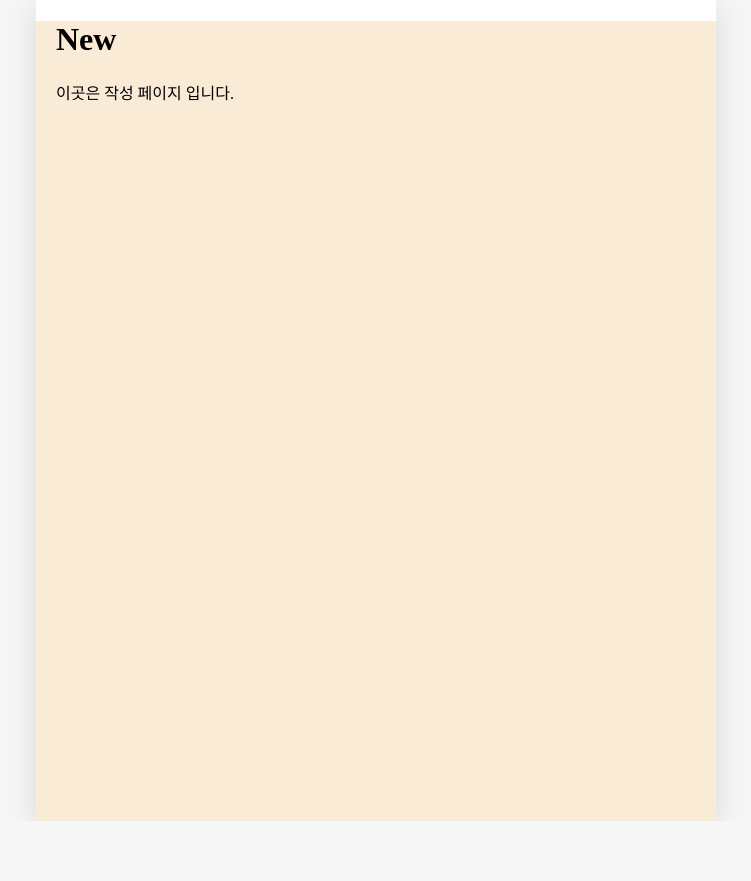
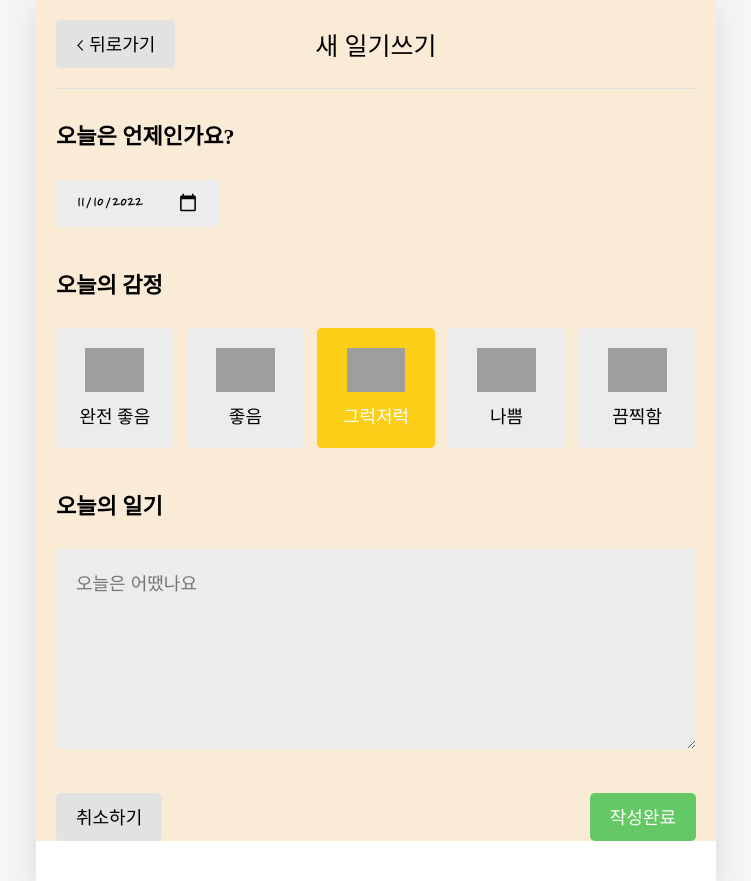
Before and after one commit to braverokmc79/react-emotion-diary, a React (Create React App) app: page /new in a window 1280 px wide. Shown: the whole page, without its empty margins (264-1015 px from the left). Before the commit the page ends 821 px from the top, so only its background shows below. Built offline with nearby package versions, Linux system fonts and the light colour scheme; grey boxes are pictures that could not be loaded; a web font is replaced by a local one.

Commit message:
58.페이지 구현 - 일기 쓰기 (/new)

```diff
--- a/src/App.css
+++ b/src/App.css
@@ -199,3 +199,111 @@
 .DiaryItem  .btn_wrapper{
     min-width: 70px;
 }
+
+
+
+
+
+/* DiaryEditor */
+
+
+
+.DiaryEditor section{
+    margin-bottom: 40px;
+}
+
+.DiaryEditor h4{
+    font-size: 22px;
+    font-weight: bold;
+}
+
+
+.DiaryEditor .input_date{
+    border: none;
+    border-radius: 5px;
+    background-color: #ececec;
+
+    padding:10px 20px;
+
+    cursor: pointer;
+    font-family: "Nanum Pen Script";
+    cursor: pointer;
+    font-size: 20px;
+}
+
+
+
+.DiaryEditor .emotion_list_wrapper{
+    display: grid;
+    grid-template-columns: repeat(5, auto);
+    gap:2%
+}
+
+
+.DiaryEditor textarea{
+    font-family:"Nanum Pen Script";
+    font-size: 18px;
+
+    box-sizing: border-box;
+    width: 100%;
+    min-height: 200px;
+    resize: vertical;
+
+    border: none;
+    border-radius: 5px;
+    background-color: #ececec;
+    padding: 20px;
+}
+
+.DiaryEditor .control_box{
+    display: flex;
+    justify-content: space-between;
+    align-items: center;
+
+}
+
+
+/* EmotionItem */
+.EmotionItem{
+    cursor: pointer;
+    border-radius: 5px;
+    padding-top: 20px;
+    padding-bottom: 20px;
+
+    display: flex;
+    flex-direction: column;
+    justify-content: center;
+    align-items: center;
+}
+
+.EmotionItem img{
+    width: 50%;
+    margin-bottom: 10px;
+}
+.EmotionItem span{
+    font-size: 18px;
+}
+
+.EmotionItem_off{
+    background-color: #ececec;
+}
+.EmotionItem_on_1{
+    background-color: #64c964;
+     color: #fff;
+}
+.EmotionItem_on_2{
+    background-color: #9dd772;
+     color: #fff;
+}
+.EmotionItem_on_3{
+    background-color: #fdce17;
+     color: #fff;
+}
+.EmotionItem_on_4{
+    background-color: #fd8446;
+     color: #fff;
+}
+.EmotionItem_on_5{
+    background-color: #fd565f;
+     color: #fff;
+}
--- a/src/App.js
+++ b/src/App.js
@@ -1,6 +1,6 @@
 
 import './App.css';
-import React, { useReducer, useRef } from 'react';
+import React, { useEffect, useReducer, useRef } from 'react';
 import { BrowserRouter, Routes, Route } from "react-router-dom"
 
 import Home from "./pages/Home";
@@ -18,13 +18,11 @@
   let newState = [];
   switch (action.type) {
     case "INIT":
-      return action.data;
+      return dummyData;
 
     case "CREATE": {
-      const newItem = {
-        ...action.data
-      };
-      newState = [newItem, ...state];
+      console.log("action.data  : ", action.data);
+      newState = [action.data, ...state];
       break;
     }
 
@@ -66,7 +64,7 @@
     id: 3,
     emotion: 3,
     content: "오늘의일기 3번",
-    date: 1668237921758
+    date: 1668384000000
   },
   {
     id: 4,
@@ -92,10 +90,17 @@
 function App() {
 
   const [data, dispatch] = useReducer(reducer, []);
-  const dataId = useRef(0);
+  const dataId = useRef(7);
+
+  useEffect(() => {
+    dispatch({ type: "INIT" });
+
+  }, []);
 
   //CREATE
   const onCreate = (date, content, emotion) => {
+    console.log("onCreate  : ", date, content, emotion);
+
     dispatch({
       type: "CREATE", data: {
         id: dataId.current,
@@ -129,7 +134,7 @@
 
 
   return (
-    <DiaryStateContext.Provider value={dummyData}>
+    <DiaryStateContext.Provider value={data}>
       <DiaryDispatchContext.Provider value={{ onCreate, onEdit, onRemove }} >
         <BrowserRouter>
           <div className="App">
--- /dev/null
+++ b/src/components/DiaryEditor.js
@@ -0,0 +1,136 @@
+import React, { useState, useRef, useContext } from 'react';
+import MyHeader from './MyHeader';
+import MyButton from './MyButton';
+import { useNavigate } from 'react-router-dom';
+import EmotionItem from './EmotionItem';
+import { DiaryDispatchContext } from '../App';
+
+const env = process.env;
+env.PUBLIC_URL = env.PUBLIC_URL || "";
+
+
+const emotionList = [
+    {
+        emotion_id: 1,
+        emotion_img: process.env.PUBLIC_URL + `/assets/images/emotion1.png`,
+        emotion_descript: '완전 좋음'
+    },
+    {
+        emotion_id: 2,
+        emotion_img: process.env.PUBLIC_URL + `/assets/images/emotion2.png`,
+        emotion_descript: '좋음'
+    },
+    {
+        emotion_id: 3,
+        emotion_img: process.env.PUBLIC_URL + `/assets/images/emotion3.png`,
+        emotion_descript: '그럭저럭'
+    },
+    {
+        emotion_id: 4,
+        emotion_img: process.env.PUBLIC_URL + `/assets/images/emotion4.png`,
+        emotion_descript: '나쁨'
+    },
+    {
+        emotion_id: 5,
+        emotion_img: process.env.PUBLIC_URL + `/assets/images/emotion5.png`,
+        emotion_descript: '끔찍함'
+    },
+]
+
+
+export const getStringDate = (date) => {
+
+    let year = date.getFullYear();
+    let month = date.getMonth() + 1;
+    let day = date.getDate();
+    if (month < 10) {
+        month = `0${month}`;
+    }
+
+    if (day < 10) {
+        day = `0${day}`;
+    }
+    return `${year}-${month}-${day}`;
+};
+
+const DiaryEditor = () => {
+
+    const contentRef = useRef();
+    const [content, setContent] = useState("");
+    const [emotion, setEmotion] = useState(3);
+    const [date, setDate] = useState(getStringDate(new Date()));
+
+    const navigate = useNavigate();
+    const { onCreate } = useContext(DiaryDispatchContext);
+
+    const handleClickEmote = (emotion) => {
+        setEmotion(emotion);
+    }
+
+    const hadnleSubmit = () => {
+        if (content.length < 1) {
+            contentRef.current.focus();
+            return;
+        }
+        console.log("hadnleSubmit  : ", date, content, emotion);
+        onCreate(date, content, emotion);
+        navigate("/", { replace: true });
+    }
+
+    return (
+        <div className='DiaryEditor'>
+            <MyHeader headText={"새 일기쓰기"} leftChild={<MyButton text={"< 뒤로가기"} onClick={() => navigate(-1)} />} />
+
+            <div>
+                <section>
+                    <h4>오늘은 언제인가요?</h4>
+                    <div className='input_box'>
+                        <input
+                            className='input_date'
+                            value={date}
+                            onChange={(e) => setDate(e.target.value)}
+                            type="date" />
+                    </div>
+                </section>
+
+                <section>
+                    <h4>오늘의 감정</h4>
+                    <div className='input_box emotion_list_wrapper'>
+                        {emotionList.map((it) => (
+                            <EmotionItem key={it.emotion_id}  {...it}
+                                onClick={handleClickEmote}
+                                isSelected={it.emotion_id === emotion}
+                            />
+                        ))}
+                    </div>
+                </section>
+
+                <section>
+                    <h4>오늘의 일기</h4>
+                    <div className='input_box text_wrapper'>
+                        <textarea
+                            placeholder='오늘은 어땠나요'
+                            ref={contentRef}
+                            value={content}
+                            onChange={(e) => setContent(e.target.value)}
+                        />
+                    </div>
+                </section>
+
+
+                <section>
+                    <div className='control_box'>
+                        <MyButton text={'취소하기'} onClick={() => navigate(-1)} />
+                        <MyButton text={'작성완료'} type={"positive"} onClick={hadnleSubmit} />
+                    </div>
+                </section>
+
+            </div >
+
+
+
+        </div >
+    );
+};
+
+export default DiaryEditor;
--- /dev/null
+++ b/src/components/EmotionItem.js
@@ -0,0 +1,16 @@
+import { useState } from 'react';
+
+const EmotionItem = ({ emotion_id, emotion_img, emotion_descript, onClick, isSelected }) => {
+
+
+
+    return <div className={["EmotionItem", isSelected ? `EmotionItem_on_${emotion_id}` : "EmotionItem_off"].join(" ")}
+        onClick={() => onClick(emotion_id)}>
+
+        <img src={emotion_img} />
+        <span>{emotion_descript}</span>
+
+    </div>
+};
+
+export default EmotionItem;
--- a/src/pages/New.js
+++ b/src/pages/New.js
@@ -1,12 +1,17 @@
-import React from 'react';
+import React, { useState } from 'react';
+import DiaryEditor from '../components/DiaryEditor';
+
 
 const New = () => {
+
+
     return (
         <div>
-            <h1>New</h1>
-            <p>이곳은 작성 페이지 입니다.</p>
+            <DiaryEditor />
+
         </div>
     );
+
 };
 
 export default React.memo(New);
```
